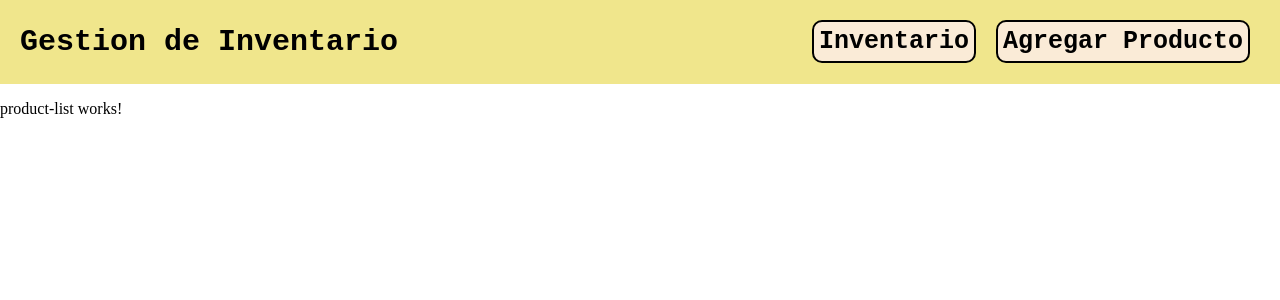
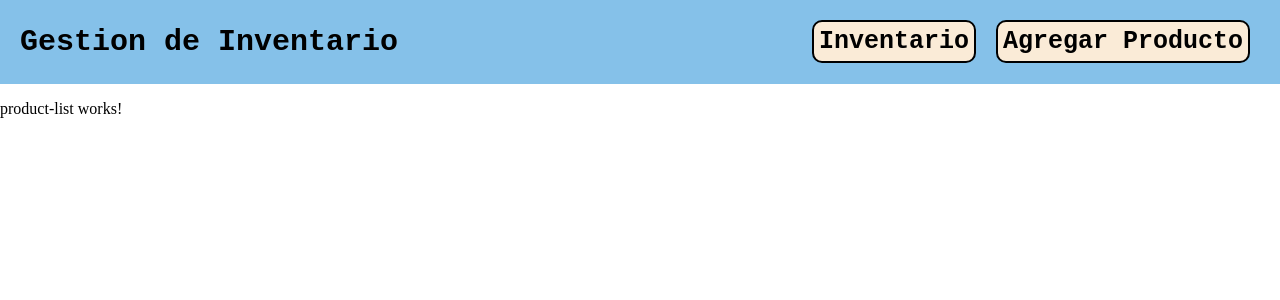
Before and after one commit to santiago-ude/Gestion-de-Inventario, an Angular app in the folder Front/gestion-inventario/: page / in a window 1280 px wide. Shown: the top 300 px of the page. Built offline with nearby package versions, Linux system fonts and the light colour scheme.

Commit message:
Update menu.component.css

```diff
--- a/Front/gestion-inventario/src/app/landingPage/menu/menu.component.css
+++ b/Front/gestion-inventario/src/app/landingPage/menu/menu.component.css
@@ -10,7 +10,7 @@ a{
 }
 
 header{
-    background-color: khaki;
+    background-color: rgb(133, 193, 233);
     display: flex;
     justify-content: space-between;
     align-items: center;
```
